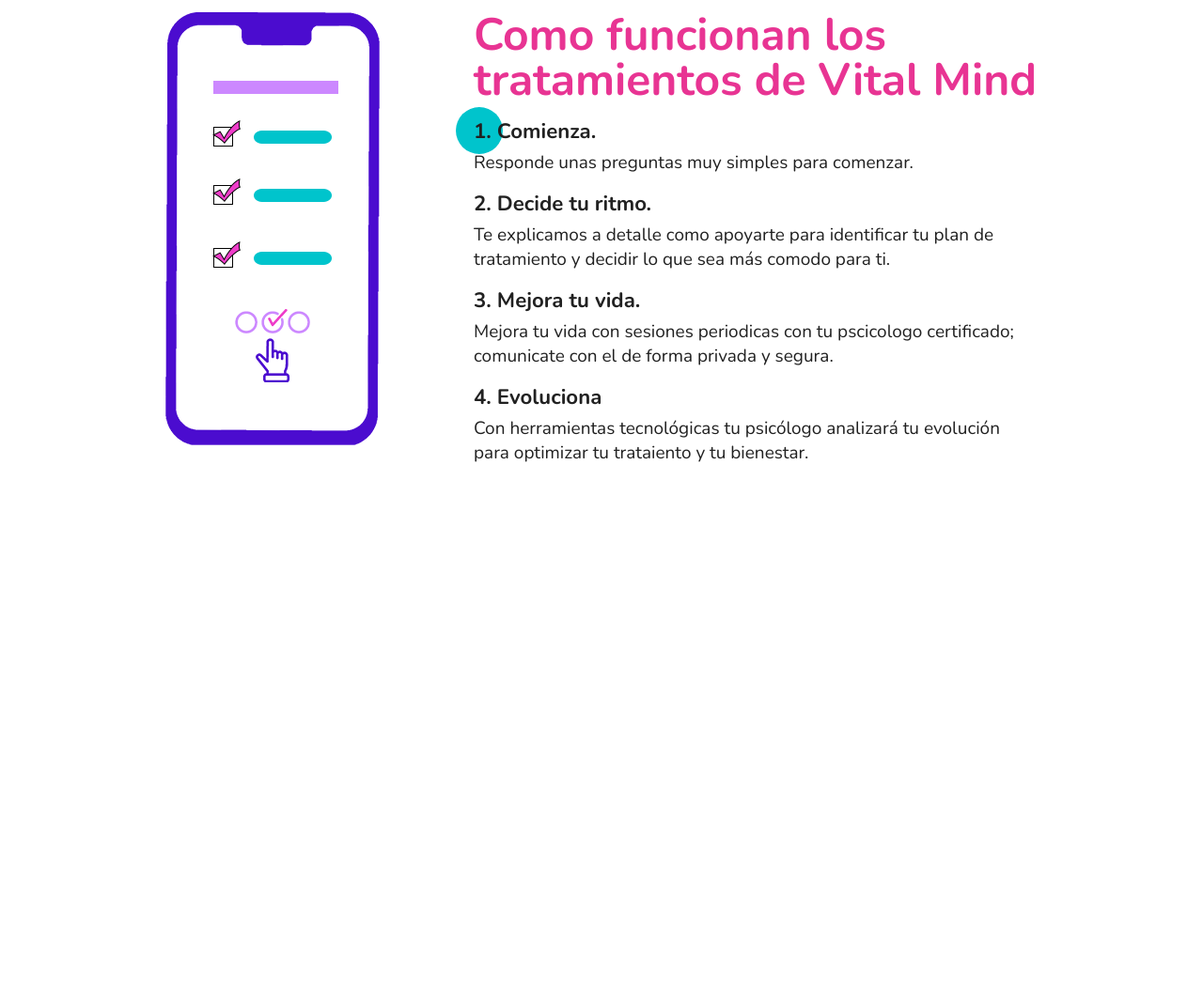
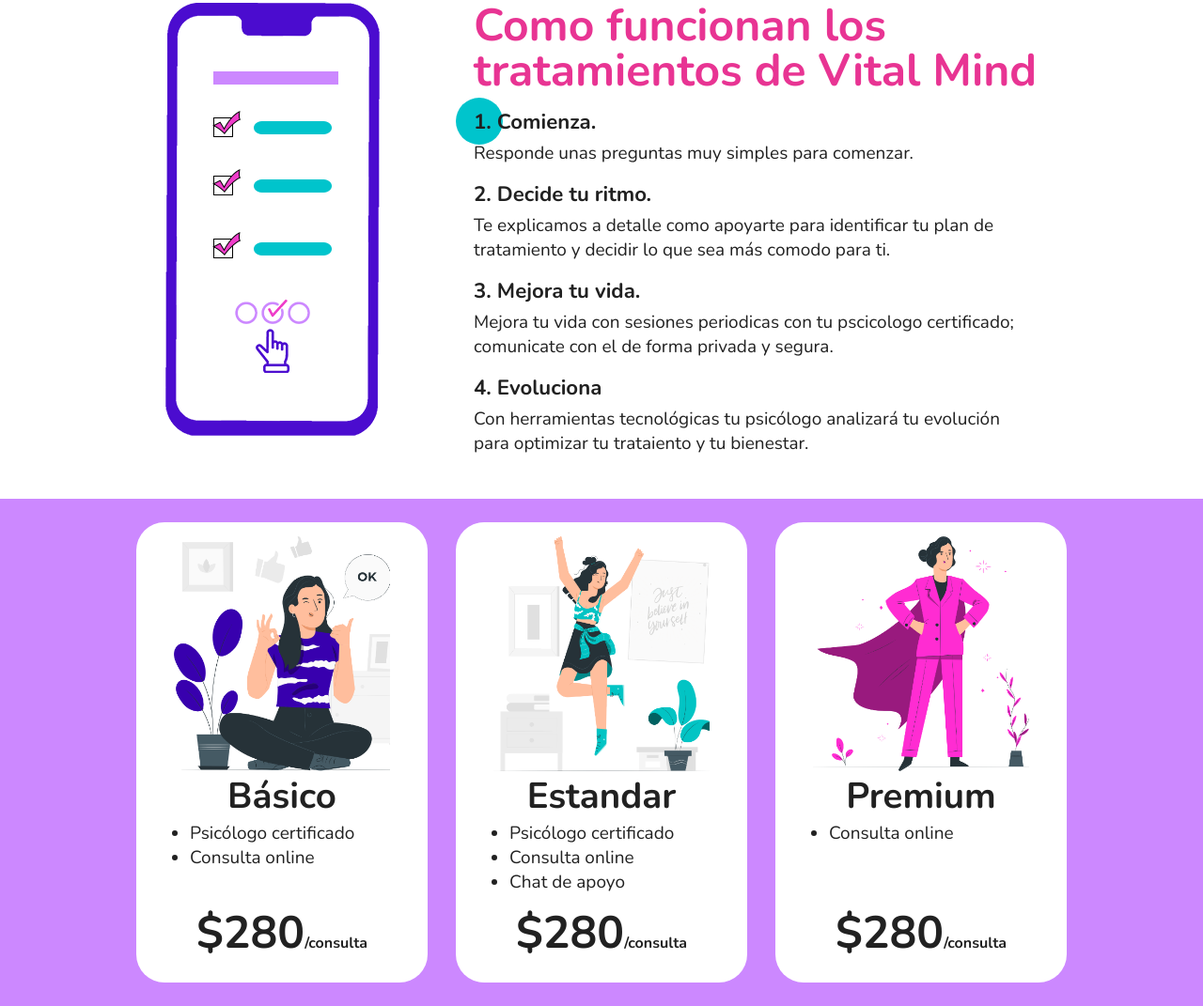
Before and after one commit to pedro412/vitalmind, a plain HTML site: page public/index.html in a window 1280 px wide. Shown: the part 1317-2388 px from the top of the page at 94% size. Before the commit the page ends 1828 px from the top, so only its background shows below. Drawn offline with nearby package versions, Linux system fonts and the light colour scheme.

Commit message:
[ADD] Pricing section

```diff
--- a/public/index.html
+++ b/public/index.html
@@ -128,6 +128,40 @@
                 </div>
             </div>
         </section>
+
+
+        <section class="precios-container">
+            <div class="precios">
+                <div class="precio-card">
+                    <div class="precio-image" style="background-image: url(./assets/basico.png);"></div>
+                    <h4 class="text-center plan-name">Básico</h4>
+                    <ul class="precio-list">
+                        <li>Psicólogo certificado</li>
+                        <li>Consulta online</li>
+                    </ul>
+                    <div class="precio-precio">$280<span>/consulta</span></div>
+                </div>
+                <div class="precio-card">
+                    <div class="precio-image" style="background-image: url(./assets/estandar.png);"></div>
+                    <h4 class="text-center plan-name">Estandar</h4>
+                    <ul class="precio-list">
+                        <li>Psicólogo certificado</li>
+                        <li>Consulta online</li>
+                        <li>Chat de apoyo</li>
+                    </ul>
+                    <div class="precio-precio">$280<span>/consulta</span></div>
+                </div>
+                <div class="precio-card">
+                    <div class="precio-image" style="background-image: url(./assets/premium.png);"></div>
+                    <h4 class="text-center plan-name">Premium</h4>
+                    <ul class="precio-list">
+                        <li>Consulta online</li>
+                    </ul>
+                    <div class="precio-precio">$280<span>/consulta</span></div>
+                </div>
+            </div>
+        </section>
+
     </main>
 
     <script src="./js/slider.js"></script>
--- a/public/styles/styles.css
+++ b/public/styles/styles.css
@@ -38,7 +38,7 @@
   z-index: 10;
   background-color: #fff;
   height: 74px;
-  box-shadow: -14px -3px 3px 2px #797979;
+  box-shadow: 0px -4px 3px 2px #000000;
 }
 
 .navbar-nav {
@@ -112,7 +112,6 @@
   align-items: center;
   margin: auto;
   height: 200px;
-  margin-bottom: 40px;
   background-color: #f7f7f7;
 }
 
@@ -134,7 +133,7 @@
 .card-feature p {
   font-size: 1.1rem;
   font-weight: bold;
-  margin-bottom: 0;
+  margin-bottom: 0px;
 }
 
 .img-fluid {
@@ -165,6 +164,7 @@
 .pasos-container {
   display: flex;
   justify-content: center;
+  padding: 30px 0;
 }
 
 .pasos-text {
@@ -196,6 +196,71 @@
   z-index: -1;
 }
 
+.precios-container {
+  display: flex;
+  align-items: center;
+  justify-content: space-evenly;
+  background-color: #cc88ff;
+  height: 540px;
+}
+
+.precios {
+  max-width: 90%;
+  display: flex;
+  align-items: center;
+  justify-content: space-around;
+}
+
+.precio-card {
+  height: 460px;
+  width: 280px;
+  border-radius: 30px;
+  background-color: #fff;
+  margin: 0 15px;
+  padding: 15px;
+  position: relative;
+  transition: ease 0.3s;
+}
+
+.precio-card:hover {
+  box-shadow: 0 13px 27px -5px rgba(50, 50, 93, 0.25),
+    0 8px 16px -8px rgba(0, 0, 0, 0.3), 0 -6px 16px -6px rgba(0, 0, 0, 0.025);
+  transform: translate(0px, -5px);
+}
+
+.precio-image {
+  height: 250px;
+  width: 230px;
+  background-size: cover;
+  background-repeat: no-repeat;
+  margin: auto;
+}
+
+.precio-list {
+  width: 70%;
+  margin: auto;
+  list-style-type: disc;
+}
+
+.plan-name {
+  font-size: 2.4rem;
+}
+
+.precio-precio {
+  text-align: center;
+  bottom: 10px;
+  width: 100%;
+  position: absolute;
+  bottom: 20px;
+  left: 0;
+  font-size: 3rem;
+  font-weight: bold;
+}
+
+.precio-precio span {
+  font-size: 1rem;
+}
+
 /* @media only screen and (min-width: 1200px) {
   .container {
     max-width: 1140px;
```
Also changed, not shown: public/assets/basico.png (added), public/assets/estandar.png (added), public/assets/premium.png (added).
